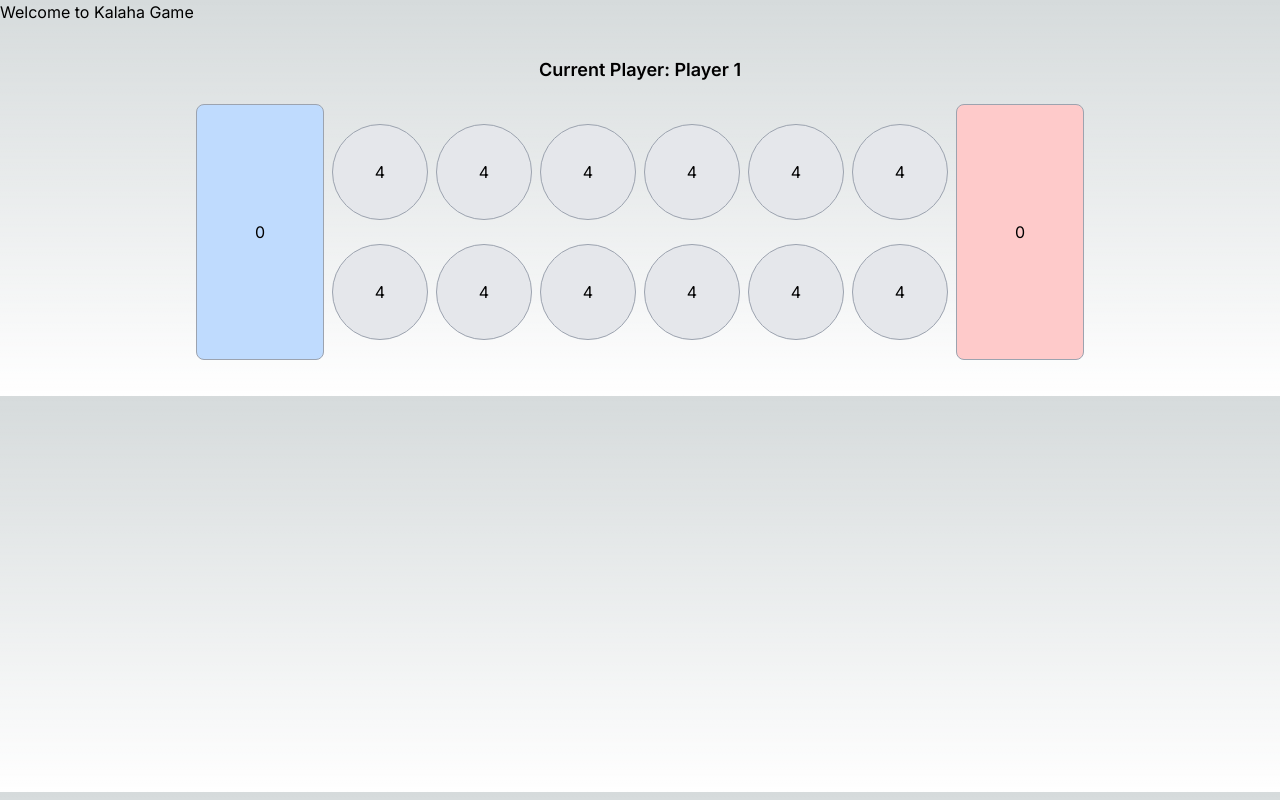
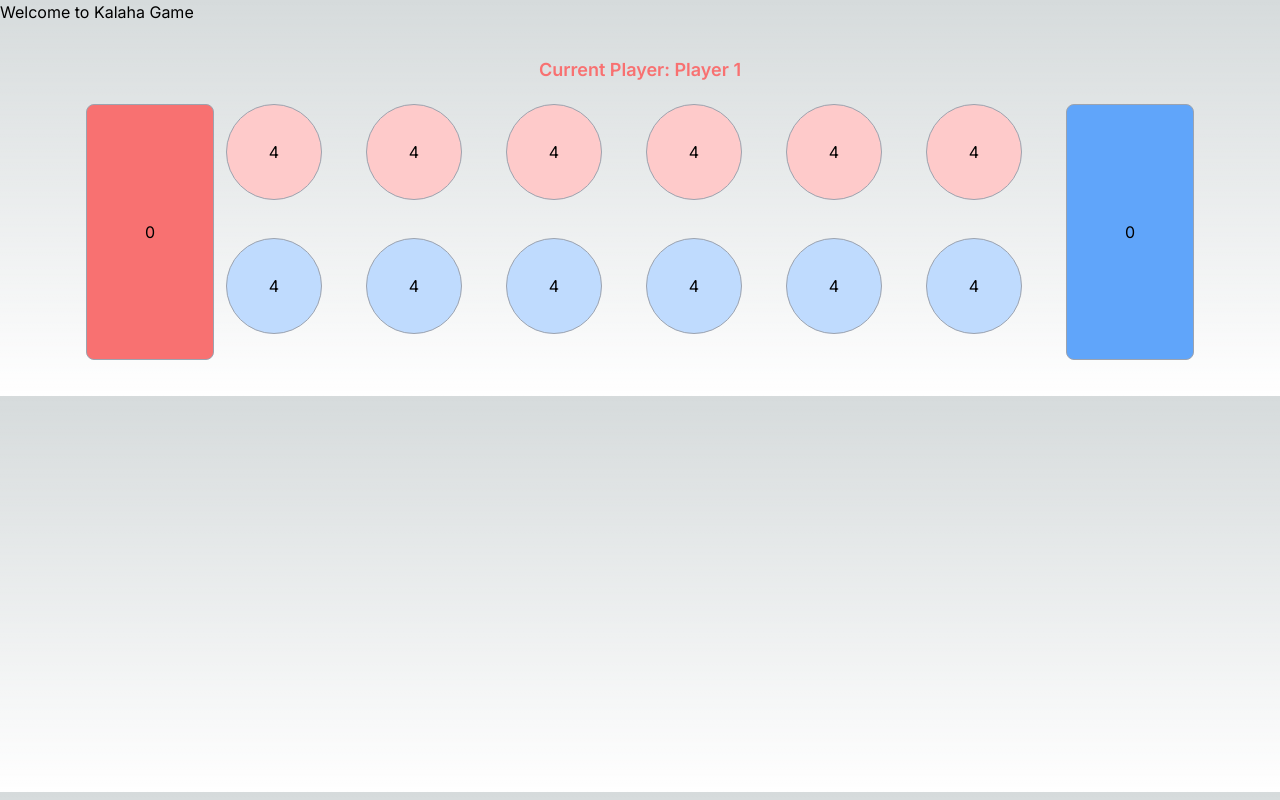
Before and after one commit to mikk39k1/kalaha-game, a Next.js app: page / in a window 1280 px wide. Built offline with nearby package versions, Linux system fonts and the light colour scheme.

Commit message:
A take on kalaha - the uiArray used in KalahaGame.tsx is a funny solution but it works

```diff
--- a/src/components/KalahaGame.tsx
+++ b/src/components/KalahaGame.tsx
@@ -1,125 +1,93 @@
 "use client"
 
+import { createGame, makeMove } from '@/modules/game';
+import { Pit } from '@/modules/pit';
 import { useState } from 'react';
-import { PitStack } from './PitStack';
+
+const KalahaGame = () => {
+  const [game, setgame] = useState(() => createGame());
+  const { pits } = game;
 
 
-const initializePits = (): PitStack[] => {
-  let pits = [];
+  const handlePitClick = (pit: Pit) => {
+    makeMove(game, pit);
+    setgame(game => ({...game, pits: [...game.pits]}));
 
-  // Sætter spiller 2's Kalaha pit til index 0 med 0 kugler i
-  pits.push(new PitStack(0, true));
-
-  // Sætter spiller 1's pits med 4 kugler i hver
-  for (let i = 0; i < 6; i++) {
-    pits.push(new PitStack(4, false));
-  }
-
-  // Sætter spiller 1's Kalaha pit til index 7 med 0 kugler i
-  pits.push(new PitStack(0, true));
-
-
-  // Sætter spiller 2's pits med 4 kugler i hver
-  for (let i = 0; i < 6; i++) {
-    pits.push(new PitStack(4, false));
-  }
-
-
-  // Sætter spiller 2's Kalaha pit til index 13 med 0 kugler i
-  pits.push(new PitStack(0, true));
-
-  return pits;
-};
-
-
-
-const KalahaGame = () => {
-  const [pits, setPits] = useState<PitStack[]>(initializePits());
-  const [currentPlayer, setCurrentPlayer] = useState<number>(1);
-
-  const distributeSeeds = (startIndex: number, seeds: number): void => {
-    let index = startIndex;
-    let seedsToDistribute = seeds;
-    while (seedsToDistribute > 0) {
-      index = (index + 1) % pits.length;
-
-      // Skip opponent's Kalaha
-      if ((currentPlayer === 1 && index === 13) || (currentPlayer === 2 && index === 0)) {
-        continue;
-      }
-      pits[index].pushSeeds();
-      seedsToDistribute -= 1;
-    }
-
-    // Check if the last seed was placed in an empty pit on the player's side
-    if (!pits[index].isKalaha && pits[index].seeds === 1 && Math.floor(index / 7) === currentPlayer - 1) {
-      let oppositeIndex = 12 - index;
-      let capturedSeeds = pits[oppositeIndex].popAllSeeds() + pits[index].popAllSeeds();
-      let kalahaIndex = currentPlayer === 1 ? 6 : 13;
-      pits[kalahaIndex].pushSeeds(capturedSeeds);
-    }
-
-    // Switch player if the last seed was not placed in the player's Kalaha
-    if (!((currentPlayer === 1 && index === 6) || (currentPlayer === 2 && index === 13))) {
-      setCurrentPlayer(currentPlayer === 1 ? 2 : 1);
-    }
-
-    setPits([...pits]);
   };
 
-  const handlePitClick = (index: number) => {
-    if (pits[index].isKalaha || pits[index].isEmpty()) {
-      return;
-    }
+  const player1 = pits.slice(6, 7);
+  const player1Pits = pits.slice(0, 6).toReversed();
 
-    // Check if the player is trying to move the opponent's seeds
-    if ((currentPlayer === 1 && (index > 6)) || (currentPlayer === 2 && (index < 7))) {
-      return;
-    }
+  const player2 = pits.slice(13);
+  const player2Pits = pits.slice(7, 13);
 
-    const seedsToDistribute = pits[index].popAllSeeds();
-    distributeSeeds(index, seedsToDistribute);
-  };
+  const uiArray =[...player1, ...player1Pits, ...player2, ...player2Pits];
 
 
   return (
     <div className="flex flex-col items-center my-8">
-      <h2 className="text-lg font-semibold mb-4">Current Player: Player {currentPlayer}</h2>
+      <h2 className={`text-lg font-semibold mb-4 ${game.currentPlayer === 1 ? "text-red-400" : "text-blue-400"}`}>Current Player: Player {game.currentPlayer}</h2>
       <div className="flex items-center">
 
-        {/* Spiller 2's Kalaha pit på venstre side (Blå) */}
-        <div className="w-24 h-48 md:w-32 md:h-64 bg-blue-200 border border-gray-400 rounded-lg flex items-center justify-center cursor-pointer m-1" onClick={() => handlePitClick(13)}>
-          {pits[14].seeds}
+
+        {/* Spiller 2's pits på øverste række */}
+        <div className="grid grid-cols-8 gap-1">
+          {uiArray.map((pit, index) => {
+
+            const player1Style = "row-span-2 w-24 h-48 md:w-32 md:h-64 bg-red-400 border border-gray-400 rounded-lg flex items-center justify-center cursor-pointer m-1";
+            const player2Style = "row-span-2 w-24 h-48 md:w-32 md:h-64 bg-blue-400 border border-gray-400 rounded-lg flex items-center justify-center cursor-pointer m-1";
+            const pit1Style = "w-16 h-16 md:w-24 md:h-24 bg-red-200 border border-gray-400 rounded-full flex items-center justify-center cursor-pointer m-1";
+            const pit2Style = "w-16 h-16 md:w-24 md:h-24 bg-blue-200 border border-gray-400 rounded-full flex items-center justify-center cursor-pointer m-1";
+
+            let color: string;
+            if(index === 0) color = player1Style;
+            else if(index > 0 && index < 7) color = pit1Style;
+            else if(index === 7) color = player2Style;
+            else color = pit2Style;
+
+
+            return (
+              <div key={index} className={color }
+                onClick={() => handlePitClick(pit)}>
+                {pit.seeds}
+              </div>
+            )
+          })}
         </div>
 
-        <div className='flex flex-col items-center'>
+        {/* Spiller 2's Kalaha pit på venstre side (Blå) */}
+        {/* <div className="w-24 h-48 md:w-32 md:h-64 bg-blue-200 border border-gray-400 rounded-lg flex items-center justify-center cursor-pointer m-1" onClick={() => handlePitClick(13)}>
+          {pits[14].seeds}
+        </div> */}
 
-          {/* Spiller 2's pits på øverste række */}
-          <div className="flex flex-row-reverse">
+        {/* <div className='flex flex-col items-center'> */}
+
+        {/* Spiller 2's pits på øverste række */}
+        {/* <div className="flex flex-row-reverse">
             {pits.slice(8, 14).map((pit, index) => (
               <div key={index} className="w-16 h-16 md:w-24 md:h-24 bg-gray-200 border border-gray-400 rounded-full flex items-center justify-center cursor-pointer m-1" onClick={() => handlePitClick(index + 8)}>
                 {pit.seeds}
               </div>
             ))}
-          </div>
+          </div> */}
 
 
-          <div className="w-4 h-4 mx-6"></div>
+        {/* <div className="w-4 h-4 mx-6"></div> */}
 
-          {/* Spiller 1's pits På nederste række */}
-          <div className="flex flex-row">
+        {/* Spiller 1's pits På nederste række */}
+        {/* <div className="flex flex-row">
             {pits.slice(1, 7).map((pit, index) => (
               <div key={index} className="w-16 h-16 md:w-24 md:h-24 bg-gray-200 border border-gray-400 rounded-full flex items-center justify-center cursor-pointer m-1" onClick={() => handlePitClick(index + 1)}>
                 {pit.seeds}
               </div>
             ))}
-          </div>
+          </div> */}
 
-        </div>
+        {/* </div> */}
         {/* Spiller 1's Kalaha pit til højre (Rød) */}
-        <div className="w-24 h-48 md:w-32 md:h-64 bg-red-200 border border-gray-400 rounded-lg flex items-center justify-center cursor-pointer m-1" onClick={() => handlePitClick(7)}>
+        {/* <div className="w-24 h-48 md:w-32 md:h-64 bg-red-200 border border-gray-400 rounded-lg flex items-center justify-center cursor-pointer m-1" onClick={() => handlePitClick(7)}>
           {pits[7].seeds}
-        </div>
+        </div> */}
       </div>
     </div>
   );
--- a/src/components/PitStack.ts
+++ /dev/null
@@ -1,17 +0,0 @@
-export class PitStack {
-    constructor(public seeds = 0, public isKalaha = false) { }
-
-    pushSeeds(n = 1) {
-      this.seeds += n;
-    }
-
-    popAllSeeds() {
-      const seeds = this.seeds;
-      this.seeds = 0;
-      return seeds;
-    }
-
-    isEmpty() {
-      return this.seeds === 0;
-    }
-  }
--- /dev/null
+++ b/src/modules/createPits.ts
@@ -0,0 +1,24 @@
+import { Pit, createPit } from "@/modules/pit";
+
+export const createPits = (): Pit[] => {
+    let pits: Pit[] = [];
+
+    // Sætter spiller 1's pits med 4 kugler i hver
+    for (let i = 0; i < 6; i++) {
+      pits.push(createPit({debugName: "player 1 pit: " + i, index: i }));
+    }
+
+    // Sætter spiller 1's Kalaha pit til index 7 med 0 kugler i
+    pits.push(createPit({ isKalaha: true, debugName: "player 1", index: 6 }));
+
+
+    // Sætter spiller 2's pits med 4 kugler i hver
+    for (let i = 0; i < 6; i++) {
+      pits.push(createPit({debugName: "player 2 pit: " + i, index: i + 7 }));
+    }
+
+    // Sætter spiller 2's Kalaha pit til index 0 med 0 kugler i
+    pits.push(createPit({ isKalaha: true, debugName: "Player 2", index: 13 }));
+
+    return pits;
+  };
--- /dev/null
+++ b/src/modules/game.ts
@@ -0,0 +1,63 @@
+import { createPits } from "./createPits";
+import { Pit, isEmpty, popAllSeeds, pushSeeds } from "./pit";
+
+
+interface Game {
+    currentPlayer: 1 | 2;
+    pits: Pit[];
+}
+
+export const createGame = (): Game => {
+    const game: Game =
+    {
+        pits: createPits(),
+        currentPlayer: 1,
+    };
+
+    return game;
+}
+
+export const makeMove = (game: Game, pit: Pit, initialMove: boolean = true) => {
+    if (pit.isKalaha || isEmpty(pit)) {
+        alert("stop med at klikke på tomt felt")
+        return;
+    }
+
+    const { currentPlayer } = game;
+    const { index } = pit;
+
+    // Check if the player is trying to move the opponent's seeds
+    if (initialMove && ((currentPlayer === 1 && (index > 6)) || (currentPlayer === 2 && (index < 7)))) {
+        alert("stop med at klikke den anden spillers felter")
+        return;
+    }
+
+    const seedsToDistribute = popAllSeeds(pit);
+    distributeSeeds(game, index, seedsToDistribute);
+}
+
+const distributeSeeds = (game: Game, startIndex: number, seeds: number): void => {
+
+    let index = startIndex;
+    let seedsToDistribute = seeds;
+
+    const { currentPlayer, pits } = game;
+
+    while (seedsToDistribute > 0) {
+        index = (index + 1) % game.pits.length;
+
+        // Skip opponent's Kalaha
+        if ((currentPlayer === 1 && index === 13) || (currentPlayer === 2 && index === 6)) {
+            continue;
+        }
+
+        pushSeeds(pits[index]);
+        seedsToDistribute -= 1;
+    }
+
+    const endPit = pits[index];
+
+
+    if (endPit.seeds > 1 && !endPit.isKalaha) makeMove(game, endPit, false);
+    else game.currentPlayer = currentPlayer === 1 ? 2 : 1;
+};
--- /dev/null
+++ b/src/modules/pit.ts
@@ -0,0 +1,52 @@
+export interface Pit {
+  seeds: number;
+  isKalaha: boolean;  debugName?: string;
+  index: number;
+}
+
+interface CreatePitProps
+{
+  isKalaha?: boolean
+  debugName?: string;
+  index: number;
+}
+
+export function createPit({ isKalaha, debugName, index }: CreatePitProps = {}): Pit {
+  return {
+    seeds: isKalaha ? 0 : 4,
+    isKalaha: isKalaha ?? false,
+    debugName,
+    index
+  }
+}
+
+export function pushSeeds(pitStack: Pit, n = 1) {
+  pitStack.seeds += n;
+}
+
+export function popAllSeeds(pitStack: Pit) {
+  const seeds = pitStack.seeds;
+  pitStack.seeds = 0;
+  return seeds;
+}
+
+export function isEmpty(pitStack: Pit) {
+  return pitStack.seeds === 0;
+}
+// export class PitStack {
+//   constructor(public seeds = 0, public isKalaha = false) { }
+
+//   pushSeeds(n = 1) {
+//     this.seeds += n;
+//   }
+
+//   popAllSeeds() {
+//     const seeds = this.seeds;
+//     this.seeds = 0;
+//     return seeds;
+//   }
+
+//   isEmpty() {
+//     return this.seeds === 0;
+//   }
+// }
```
